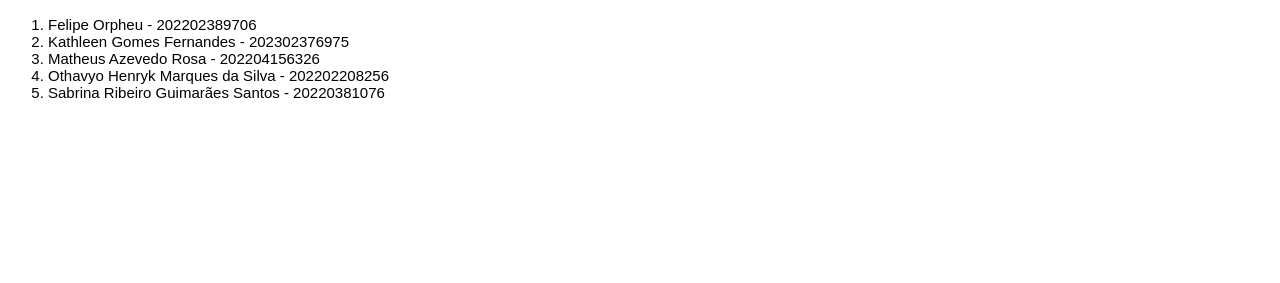
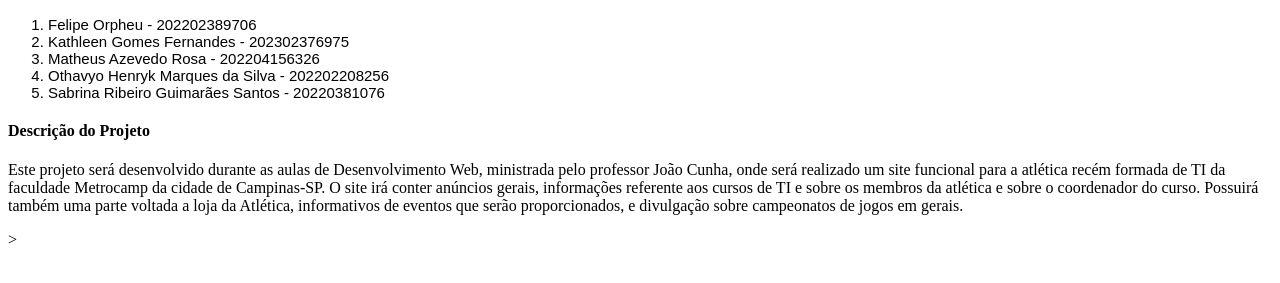
Before and after one commit to Mathprimus/Atletica, a plain HTML site: page docs/index.html in a window 1280 px wide. Shown: the part 105-388 px from the top of the page. Drawn offline with Linux system fonts and the light colour scheme.

Commit message:
Atualização do html

```diff
--- a/docs/index.html
+++ b/docs/index.html
@@ -20,6 +20,13 @@
         <li>Sabrina Ribeiro Guimarães Santos - 20220381076</li>
     </ol>
 
+    <h4>Descrição do Projeto</h4>
+    <p>
+        Este projeto será desenvolvido durante as aulas de Desenvolvimento Web, ministrada pelo professor João Cunha, onde será realizado um site funcional para a atlética recém formada de TI da faculdade Metrocamp da cidade de Campinas-SP. O site irá conter anúncios gerais, informações referente aos cursos de TI e sobre os membros da atlética e sobre o coordenador do curso.
+
+Possuirá também uma parte voltada a loja da Atlética, informativos de eventos que serão proporcionados, e divulgação sobre campeonatos de jogos em gerais.
+    </p>>
+
 
 </body>
 </html>
```
